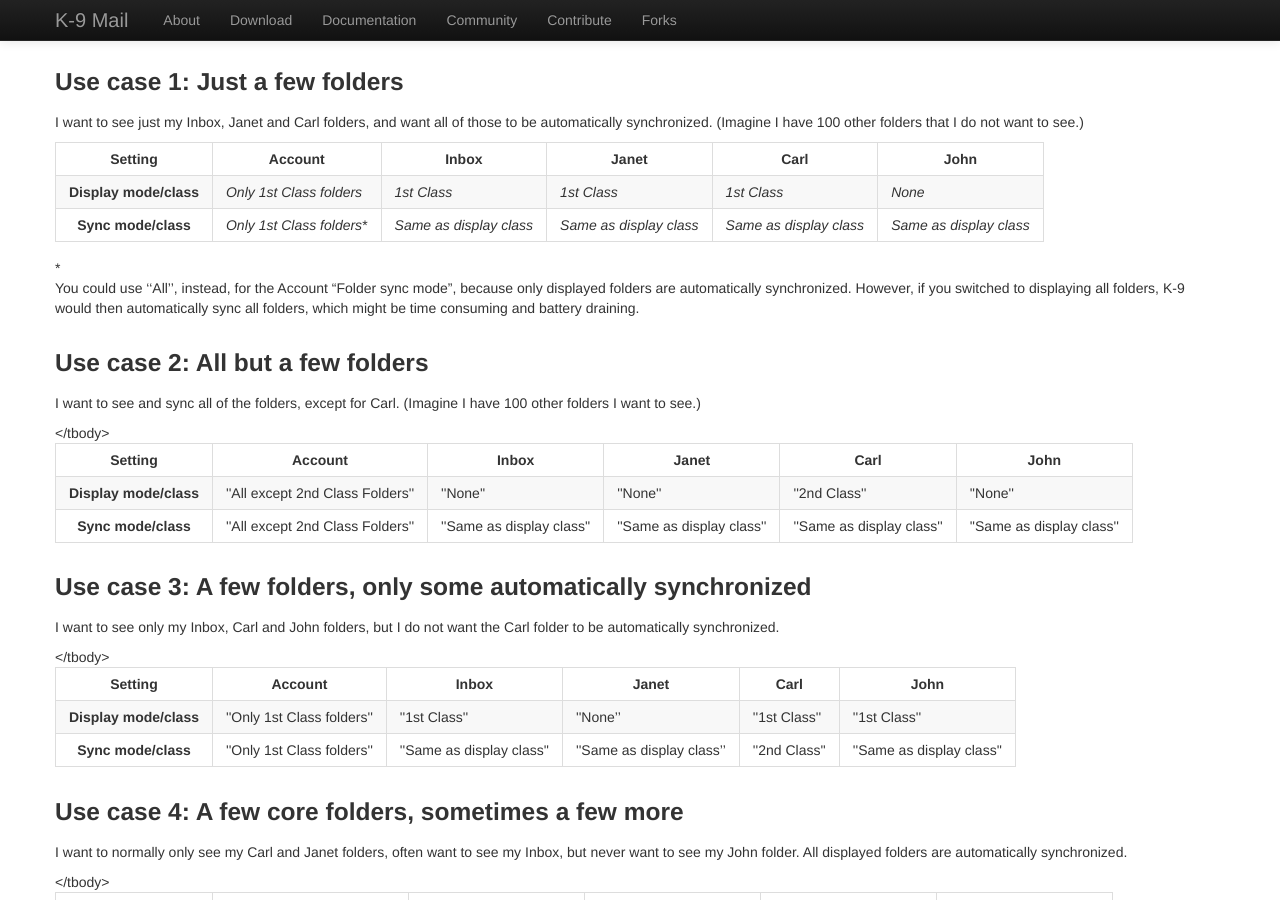
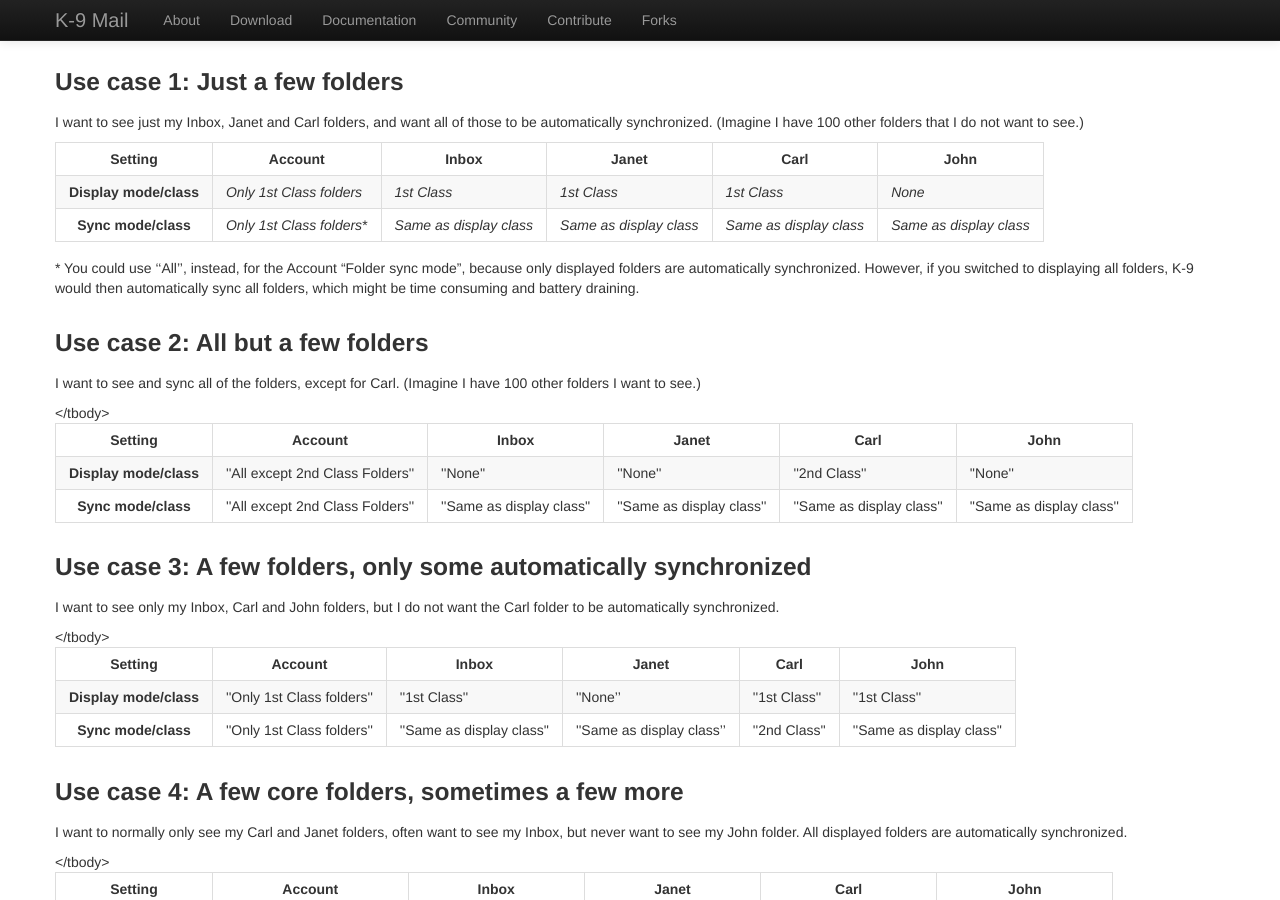
Before and after one commit to k9mail/k9mail.app, a Jekyll site: the page built from documentation/folders.md, in a window 1280 px wide and 900 px high, scrolled down 914 px. Built offline with Jekyll 4.4.1, drawn with Linux system fonts in a browser that asks for light colours; nearby versions of some CDN libraries; part of the change alters nothing that is shown.

```diff
--- a/documentation/folders.md
+++ b/documentation/folders.md
@@ -75,9 +75,7 @@ I want to see just my Inbox, Janet and Carl folders, and want all of those to be
 </tr>
 </tbody></table>
 
-
-<nowiki>*</nowiki> You could use ''All'', instead, for the Account "Folder sync mode", because only displayed folders are automatically synchronized. However, if you switched to displaying all folders, K-9 would then automatically sync all folders, which might be time consuming and battery draining.
-
+\* You could use ''All'', instead, for the Account "Folder sync mode", because only displayed folders are automatically synchronized. However, if you switched to displaying all folders, K-9 would then automatically sync all folders, which might be time consuming and battery draining.
 
 ### Use case 2: All but a few folders
 
```
